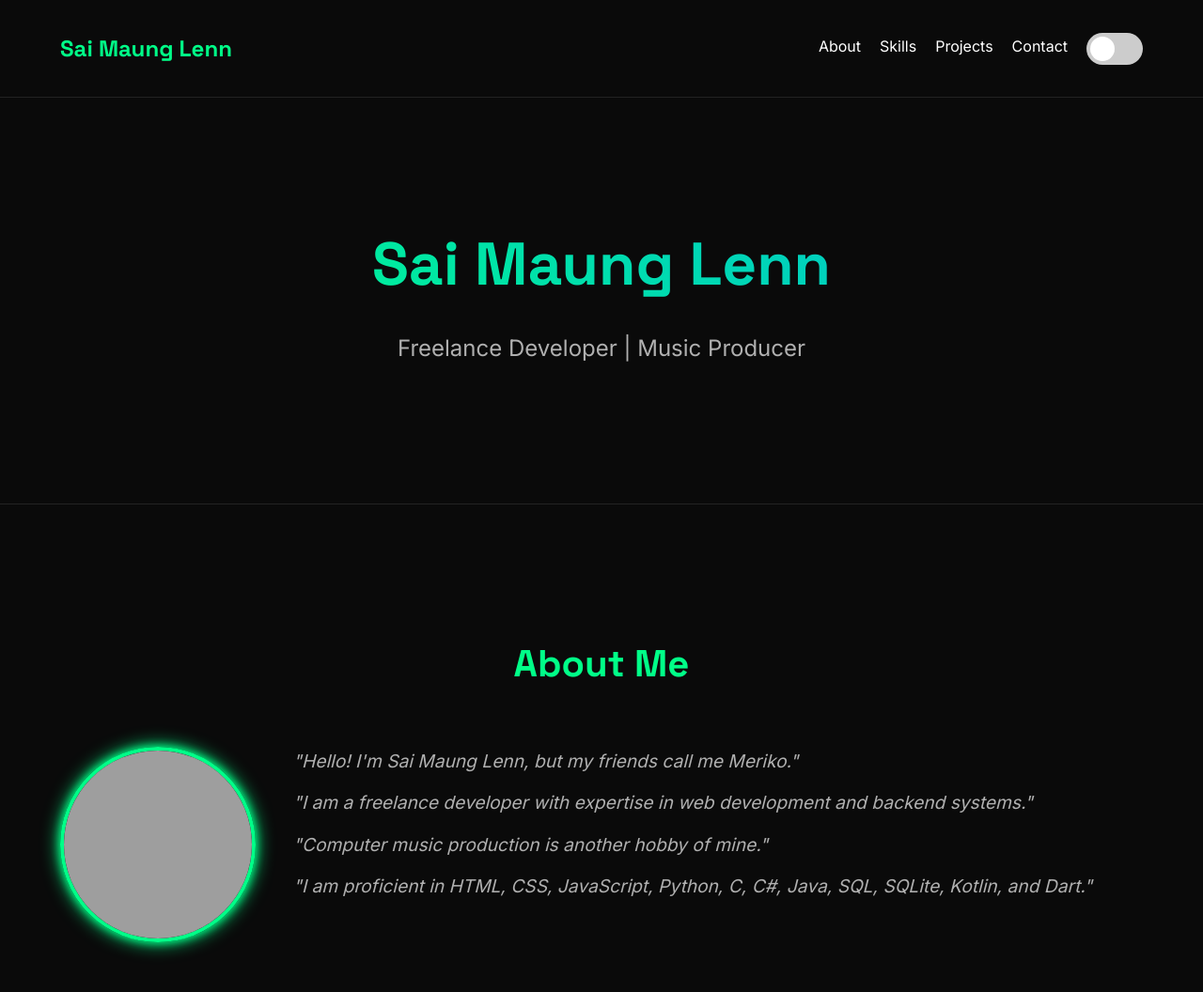
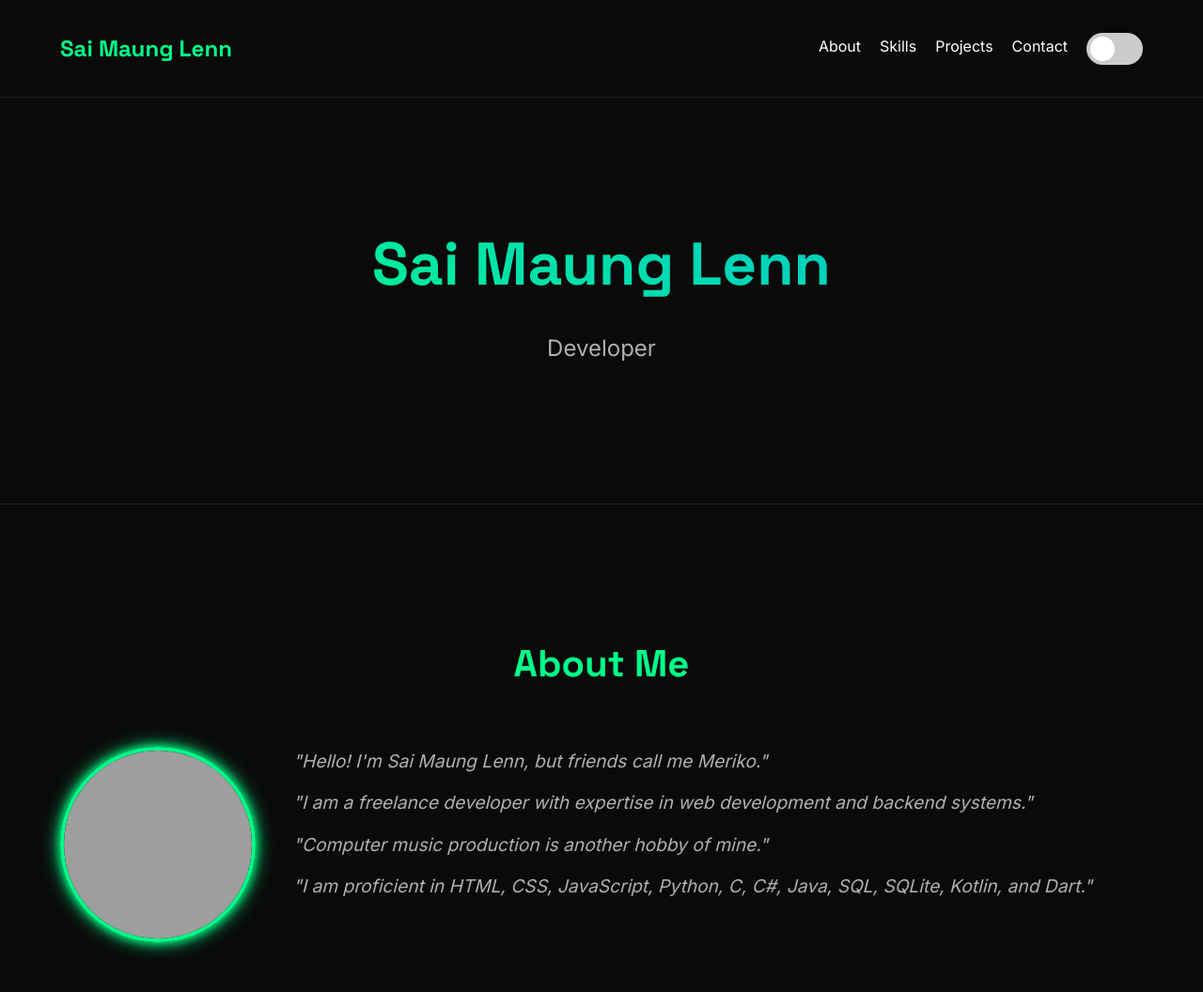
Before and after one commit to SaiMaungLenn/dev, a plain HTML site: page index.html in a window 1280 px wide. Shown: the top 1056 px of the page at 94% size. Drawn offline with Linux system fonts and the light colour scheme; grey boxes are pictures that could not be loaded.

Commit message:
index.html

```diff
--- a/index.html
+++ b/index.html
@@ -476,7 +476,7 @@ footer p {
   <header>
     <div class="container">
       <h1>Sai Maung Lenn</h1>
-      <p>Freelance Developer | Music Producer</p>
+      <p>Developer</p>
     </div>
   </header>
 
@@ -486,7 +486,7 @@ footer p {
       <div class="about-content">
         <img src="https://i.postimg.cc/SQMjmcKh/saimaunglenn.jpg" alt="Sai Maung Lenn" class="profile-photo">
         <div class="lyric-animation">
-          <p><i>"Hello! I'm Sai Maung Lenn, but my friends call me Meriko."</i></p>
+          <p><i>"Hello! I'm Sai Maung Lenn, but friends call me Meriko."</i></p>
           <p><i>"I am a freelance developer with expertise in web development and backend systems."</i></p>
           <p><i>"Computer music production is another hobby of mine."</i></p>
           <p><i>"I am proficient in HTML, CSS, JavaScript, Python, C, C#, Java, SQL, SQLite, Kotlin, and Dart."</i></p>
```
